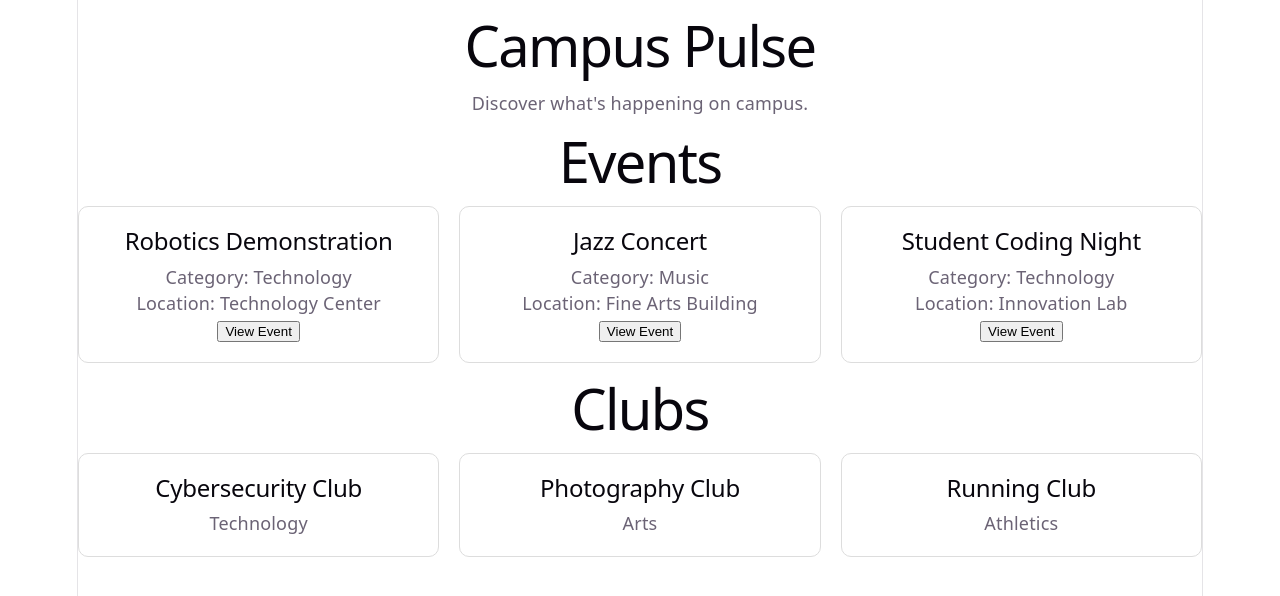
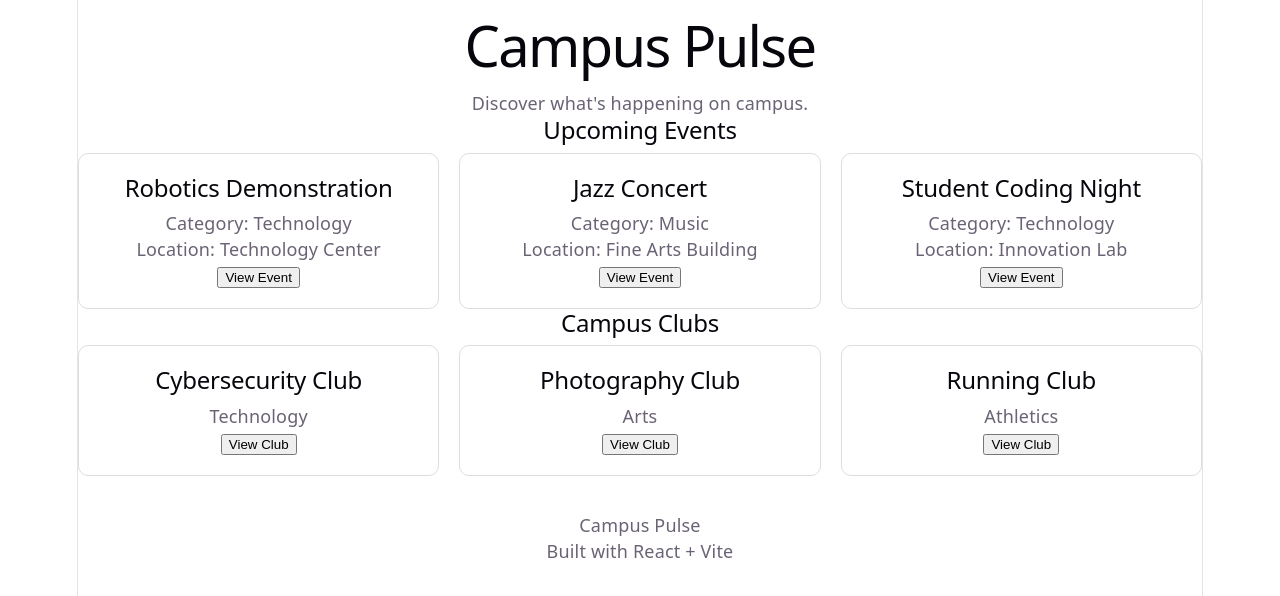
Before and after one commit to Pirategirl9000/React-Campus-Pulse, a React (Vite) app: page / in a window 1280 px wide. Shown: the top 596 px of the page. Built offline with nearby package versions, Linux system fonts and the light colour scheme.

Commit message:
Set up the site with club cards as a grid and a footer

```diff
--- a/src/App.css
+++ b/src/App.css
@@ -10,3 +10,7 @@
   border: 1px solid #ddd;
   border-radius: 10px;
 }
+
+.site-footer {
+  padding: 2em;
+}
--- a/src/App.jsx
+++ b/src/App.jsx
@@ -1,5 +1,6 @@
 import './App.css';
 import Header from "./components/Header.jsx";
+import Footer from "./components/Footer.jsx";
 import EventCard from "./components/EventCard.jsx";
 import ClubCard from "./components/ClubCard.jsx";
 
@@ -50,13 +51,13 @@ export default function App() {
     <Header />
 
     <main>
-      <h1>Events</h1>
+      <h2>Upcoming Events</h2>
       <section className="event-grid">
           {events.map(event => <EventCard key={event.id} event={event}/>)}
       </section>
 
 
-      <h1>Clubs</h1>
+      <h2>Campus Clubs</h2>
       <section className="club-grid">
         {clubs.map(club => <ClubCard key={club.id} club={club}/>)}
       </section>
@@ -64,6 +65,8 @@ export default function App() {
 
     </main>
 
+    <Footer />
+
     </>
   );
 }
--- a/src/components/ClubCard.jsx
+++ b/src/components/ClubCard.jsx
@@ -1,8 +1,11 @@
 export default function ClubCard( {club} ) {
+    const handleClick = () => alert(club.name);
+
     return (
         <article className="club-card">
             <h2 className="club-name">{club.name}</h2>
             <p className="club-category">{club.category}</p>
+            <button className="club-button" onClick={handleClick}>View Club</button>
         </article>
     )
 }
--- /dev/null
+++ b/src/components/Footer.jsx
@@ -0,0 +1,8 @@
+export default function Footer() {
+    return (
+        <footer className="site-footer">
+            <p>Campus Pulse</p>
+            <p>Built with React + Vite</p>
+        </footer>
+    )
+}
```
Also changed, not shown: 1 other file (tests, documents, lock files or other folders).
